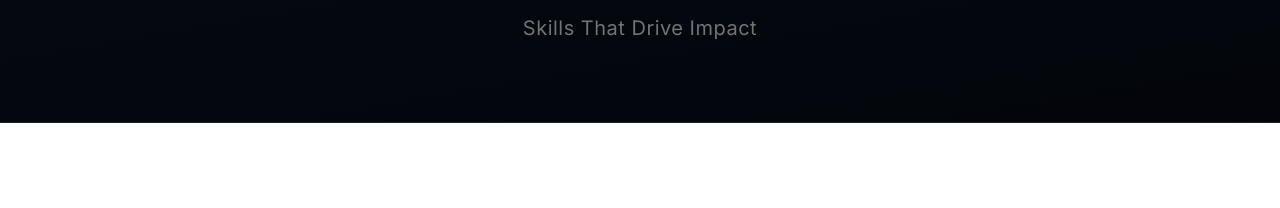
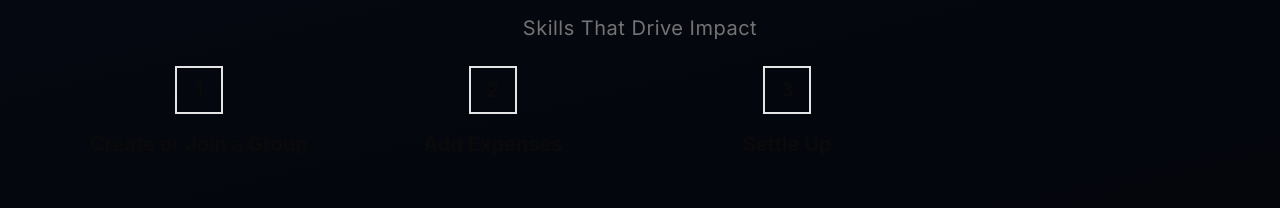
Before and after one commit to Manan0p/Personal-Portfolio, a Next.js app: page / in a window 1280 px wide. Shown: the part 1070-1278 px from the top of the page. Before the commit the page ends 1193 px from the top, so only its background shows below. Built offline with nearby package versions, Linux system fonts and the light colour scheme.

Commit message:
section 3

```diff
--- /dev/null
+++ b/Data/expertise.js
@@ -0,0 +1,15 @@
+export const expertise = [
+  {
+    icon: "1",
+    title: "Create or Join a Group",
+  },
+  {
+    icon: "2",
+    title: "Add Expenses",
+  },
+  {
+    icon: "3",
+    title: "Settle Up",
+  },
+
+];
--- a/app/page.jsx
+++ b/app/page.jsx
@@ -3,6 +3,7 @@ import { Button } from "@/components/ui/button";
 import { ModeToggle } from "./toggle";
 import { Card, CardAction, CardContent, CardDescription, CardFooter, CardHeader, CardTitle } from "@/components/ui/card";
 import { projects } from "@/Data/projects";
+import { expertise } from "@/Data/expertise";
 
 export default function Home() {
   return (
@@ -116,6 +117,14 @@ export default function Home() {
                 Skills That Drive Impact
               </div>
             </div>
+            <div className="grid grid-cols-1 md:grid-cols-2 lg:grid-cols-4 gap-6 max-w-6xl mx-auto">
+              {expertise.map(({icon,title})=>(
+                <div key={icon} className="flex flex-col items-center space-y-4">
+                  <div className="flex h-12 w-12 items-center justify-center text-xl font-bold border-2 hover:border-primary transition-colors duration-300">{icon}</div>
+                  <h3 className="text-xl font-bold">{title}</h3>
+                </div>
+              ))}
+            </div>
           </div>
         </section>
       </main>
```
